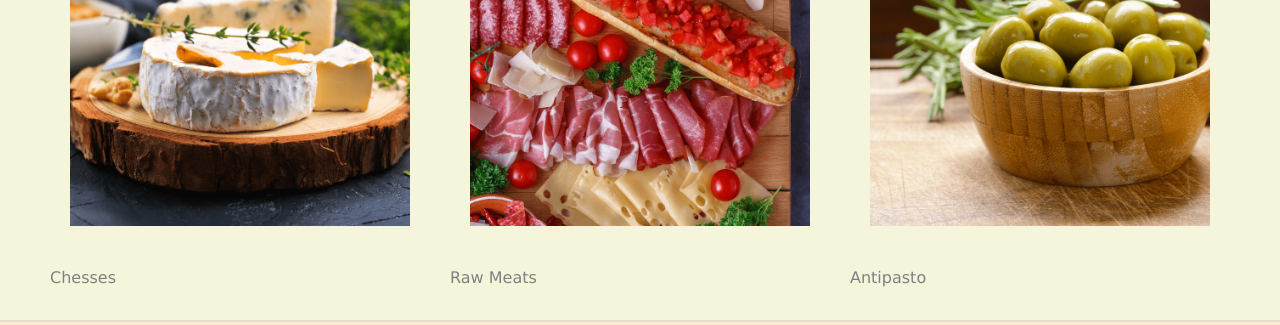
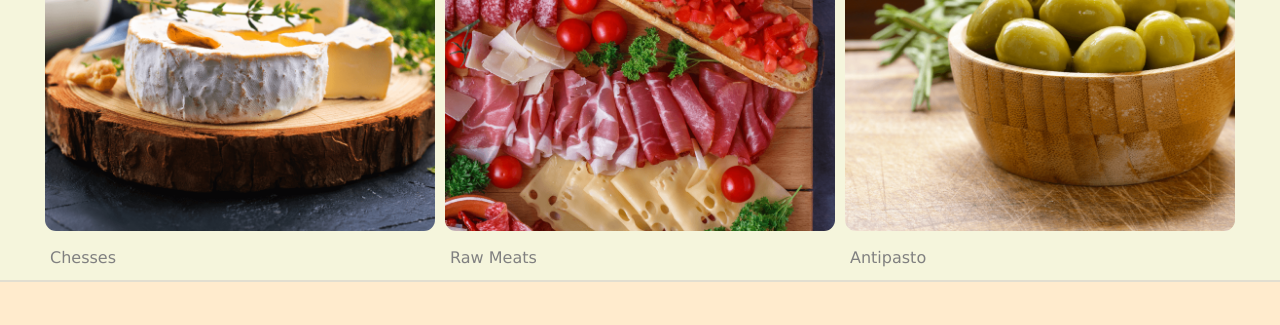
Before and after one commit to Marianahenao96/preentrega1-henao, a website: page views/us.html in a window 1280 px wide. Shown: the part 789-1114 px from the top of the page. Drawn offline with nearby package versions, Linux system fonts and the light colour scheme.

Commit message:
agrega cambios

```diff
--- a/css/styles.css
+++ b/css/styles.css
@@ -208,16 +208,17 @@ h3.h5, h5.h5 {
   flex-direction: row;
   display: flex;
   justify-content: center;
+  text-align: center;
   align-items: center;
-  padding: 20px;
+
 }
 .products .products1 {
+  border-radius: 16px;
   width: 400px;
   height: 400px;
   flex-direction: row;
   object-fit: cover;
-  border-radius: 16px;
-  padding: 30px;
+  padding: 5px;
 }
 
 .blog {
```
